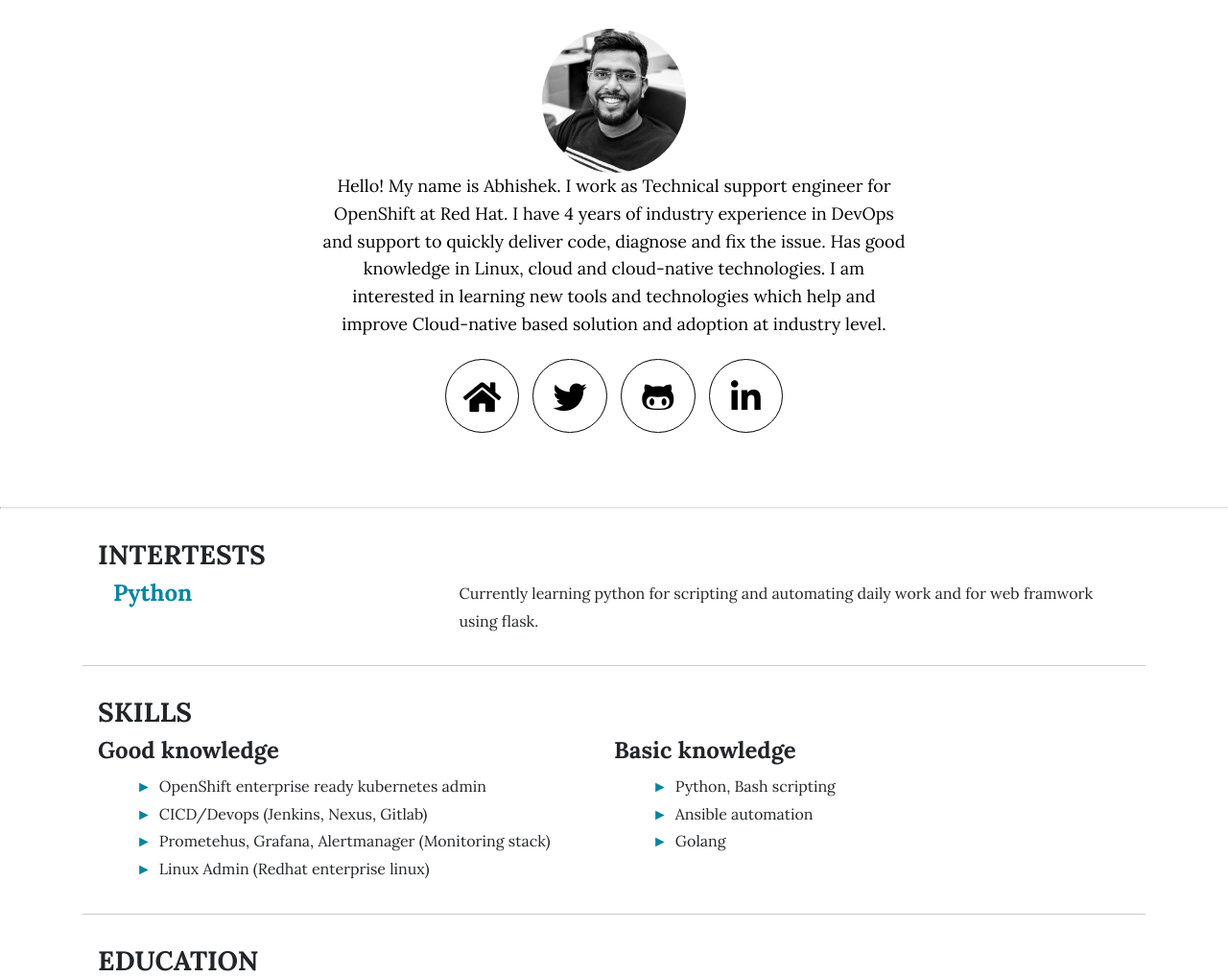
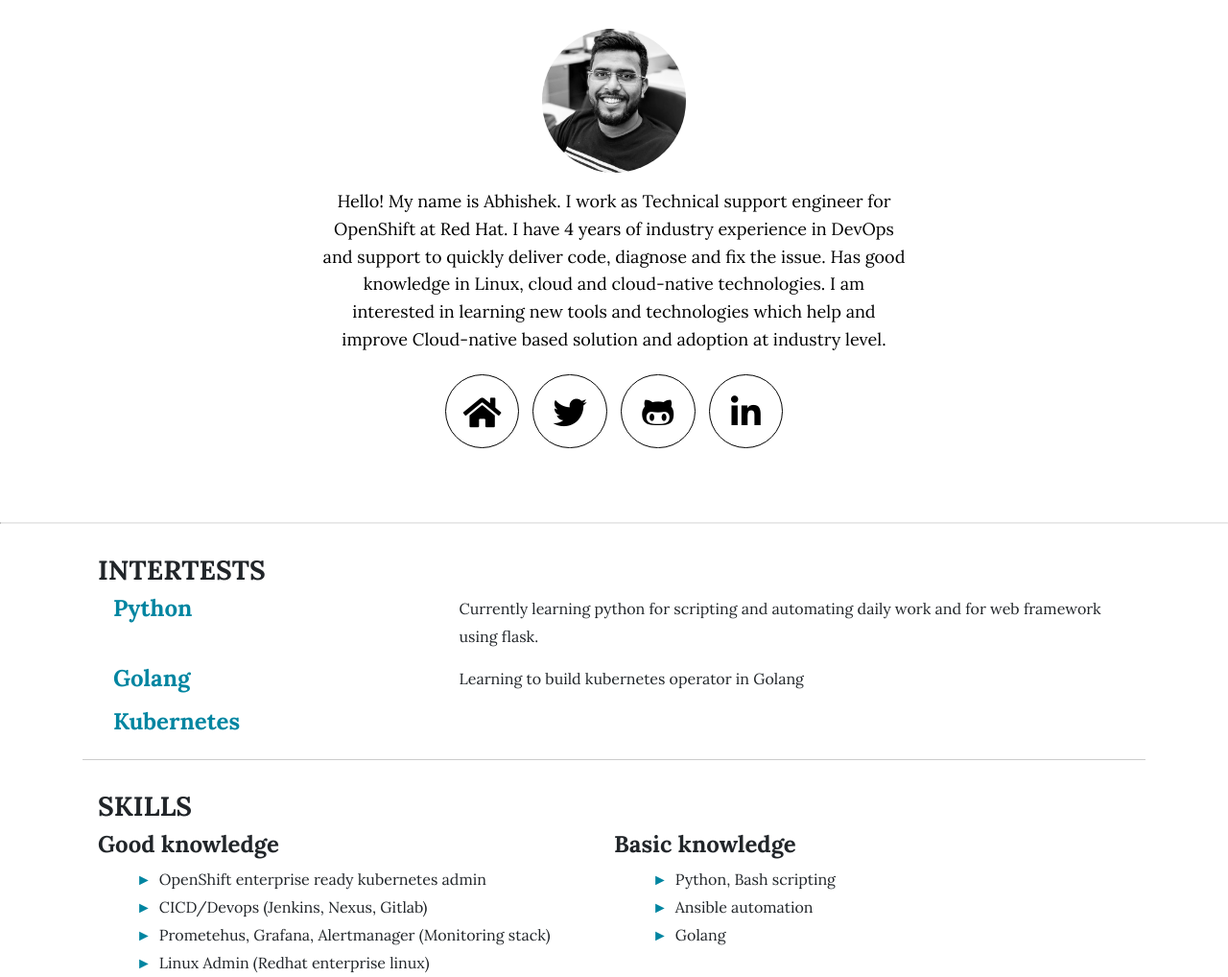
Before and after one commit to a7vicky/myblog, a Flask app: page /about in a window 1280 px wide. Shown: the part 66-1084 px from the top of the page at 96% size. Run offline with Flask 2, Linux system fonts and the light colour scheme; some libraries are stand-ins or nearby versions.

Commit message:
minor changes

```diff
--- a/pyblog/static/css/about.css
+++ b/pyblog/static/css/about.css
@@ -82,7 +82,6 @@
   margin: 0.3em 0;
 }
 .about-main-body {
-  padding-top: 0;
   padding-bottom: 0;
 }
 .about-main-content {
--- a/pyblog/static/css/blog.css
+++ b/pyblog/static/css/blog.css
@@ -95,7 +95,7 @@
 header.masthead {
   margin-bottom: 50px;
   background: no-repeat center center;
-  background-color: white;
+  background-color: #eee;
   background-attachment: scroll;
   position: relative;
   background-size: cover;
@@ -114,7 +114,7 @@
 header.masthead .page-heading,
 header.masthead .post-heading,
 header.masthead .site-heading {
-  padding: 200px 0 150px;
+  padding: 100px 0 100px;
 }
 
 @media only screen and (min-width: 768px) {
--- a/pyblog/templates/about.html
+++ b/pyblog/templates/about.html
@@ -69,8 +69,23 @@
           <h4>Python</h4>
         </div>
         <div class="descrition">
-          <p>Currently learning python for scripting and automating daily work and for web framwork using flask.</p>
+          <p>Currently learning python for scripting and automating daily work and for web framework using flask.</p>
         </div>
+
+        <div class='title'>
+          <h4>Golang</h4>
+        </div>
+        <div class="descrition">
+          <p>Learning to build kubernetes operator in Golang</p>
+        </div>
+
+        <div class='title'>
+          <h4>Kubernetes</h4>
+        </div>
+        <div class="descrition">
+          <p></p>
+        </div>
+
        </article>
       </section>
     <section>
--- a/pyblog/templates/index.html
+++ b/pyblog/templates/index.html
@@ -18,7 +18,6 @@
 
 </header>
 
-<hr>
 <!-- Main Content -->
 <div class="container">
   <div class="row">
```
Also changed, not shown: 1 other file.
